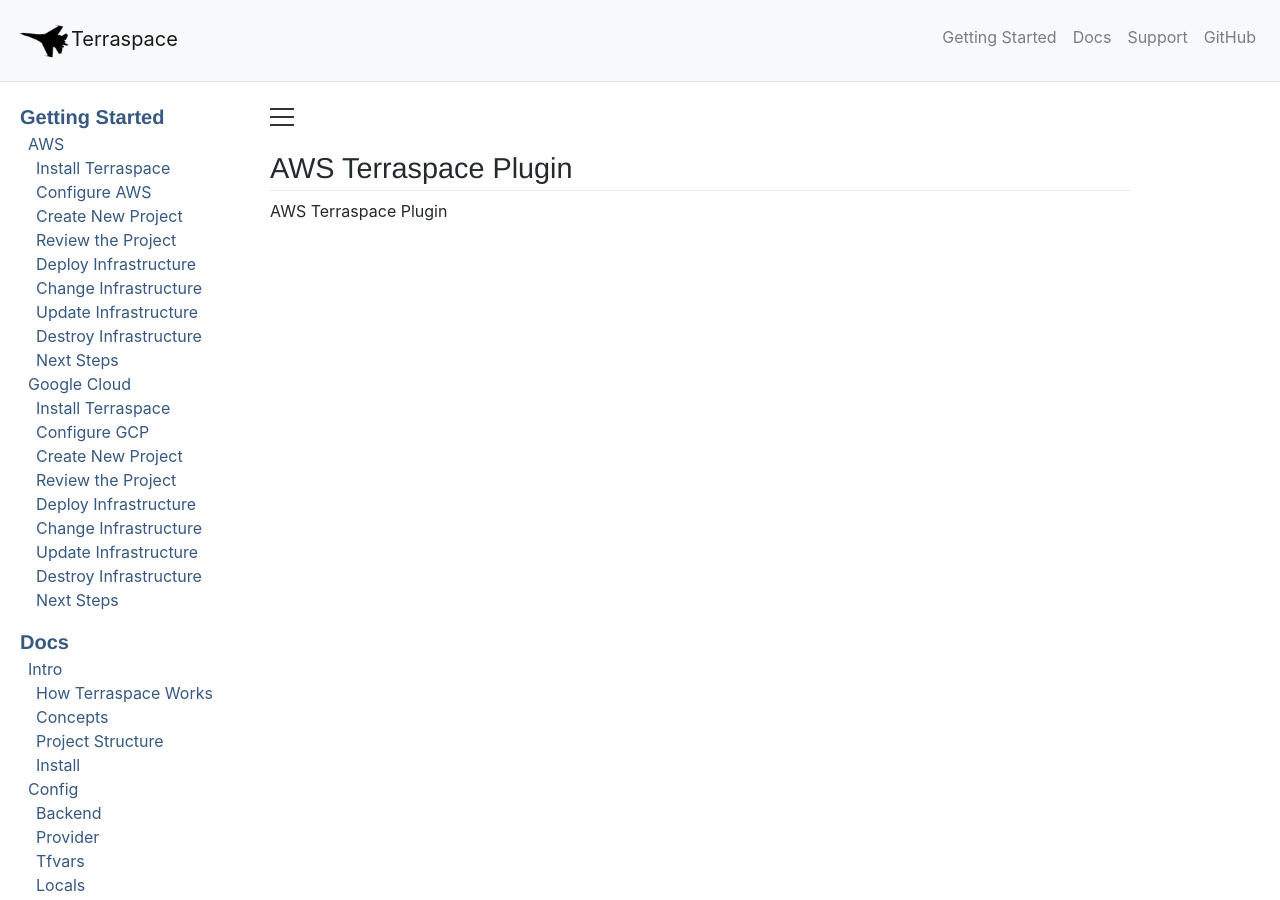
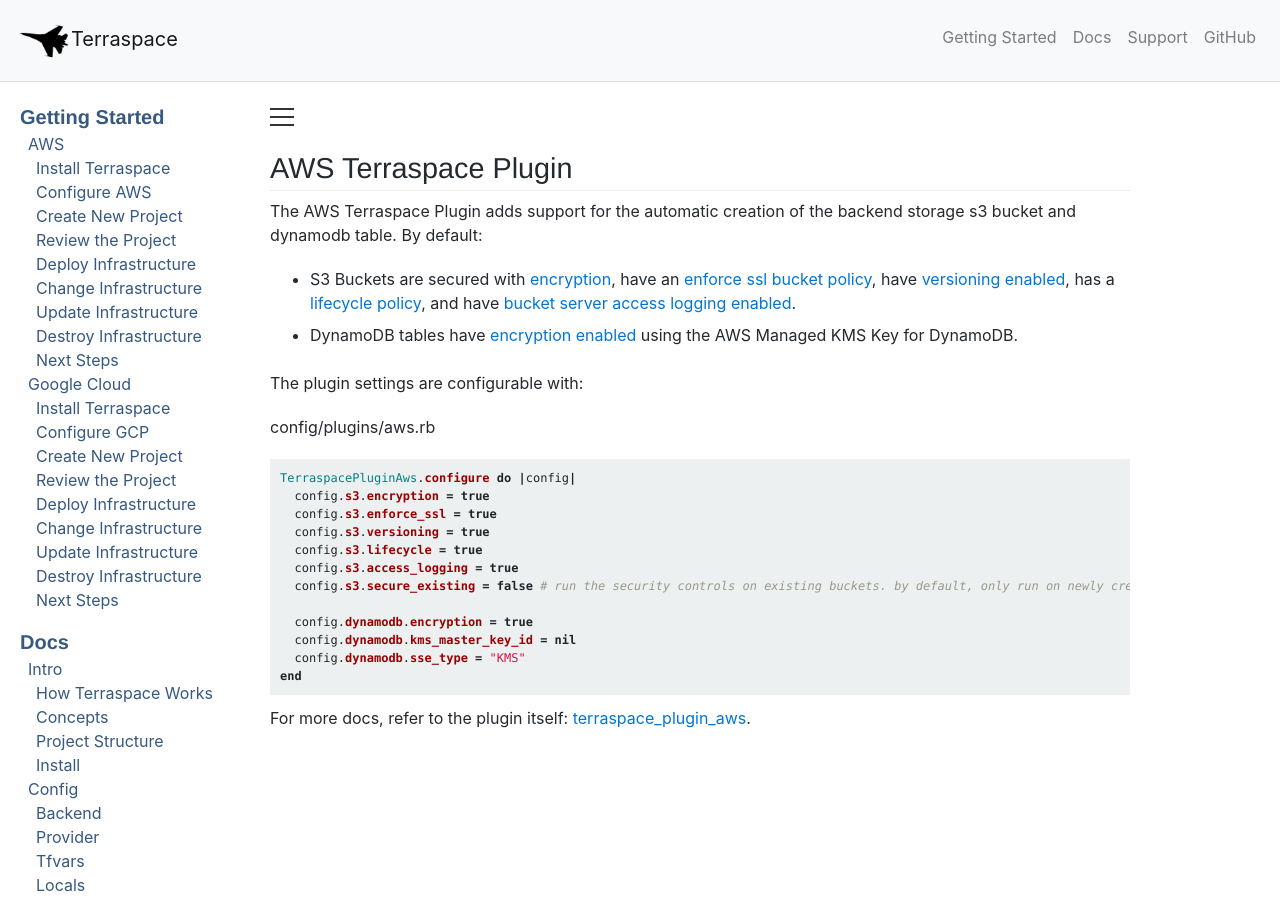
Before and after one commit to boltops-tools/terraspace-docs, a Jekyll site: the page built from _docs/terraspace/plugins/aws.md, in a window 1280 px wide and 900 px high. Built offline with Jekyll 4.4.1, drawn with Linux system fonts in a browser that asks for light colours; a script that is not in the unit is left out.

Commit message:
update plugin docs

````diff
--- a/_docs/terraspace/plugins/aws.md
+++ b/_docs/terraspace/plugins/aws.md
@@ -2,4 +2,28 @@
 title: AWS Terraspace Plugin
 ---
 
-AWS Terraspace Plugin
+The AWS Terraspace Plugin adds support for the automatic creation of the backend storage s3 bucket and dynamodb table. By default:
+
+* S3 Buckets are secured with [encryption](https://docs.aws.amazon.com/AmazonS3/latest/dev/bucket-encryption.html), have an [enforce ssl bucket policy](https://aws.amazon.com/premiumsupport/knowledge-center/s3-bucket-policy-for-config-rule/), have [versioning enabled](https://docs.aws.amazon.com/AmazonS3/latest/dev/Versioning.html), has a [lifecycle policy](https://docs.aws.amazon.com/AmazonS3/latest/user-guide/create-lifecycle.html), and have [bucket server access logging enabled](https://docs.aws.amazon.com/AmazonS3/latest/dev/ServerLogs.html).
+* DynamoDB tables have [encryption enabled](https://docs.aws.amazon.com/amazondynamodb/latest/developerguide/EncryptionAtRest.html) using the AWS Managed KMS Key for DynamoDB.
+
+The plugin settings are configurable with:
+
+config/plugins/aws.rb
+
+```ruby
+TerraspacePluginAws.configure do |config|
+  config.s3.encryption = true
+  config.s3.enforce_ssl = true
+  config.s3.versioning = true
+  config.s3.lifecycle = true
+  config.s3.access_logging = true
+  config.s3.secure_existing = false # run the security controls on existing buckets. by default, only run on newly created bucket the first time
+
+  config.dynamodb.encryption = true
+  config.dynamodb.kms_master_key_id = nil
+  config.dynamodb.sse_type = "KMS"
+end
+```
+
+For more docs, refer to the plugin itself: [terraspace_plugin_aws](https://github.com/boltops-tools/terraspace_plugin_aws).
````
Also changed, not shown: _docs/terraspace/plugins.md (+7 -5 lines), _docs/terraspace/plugins/google.md (+15 -1 lines).
